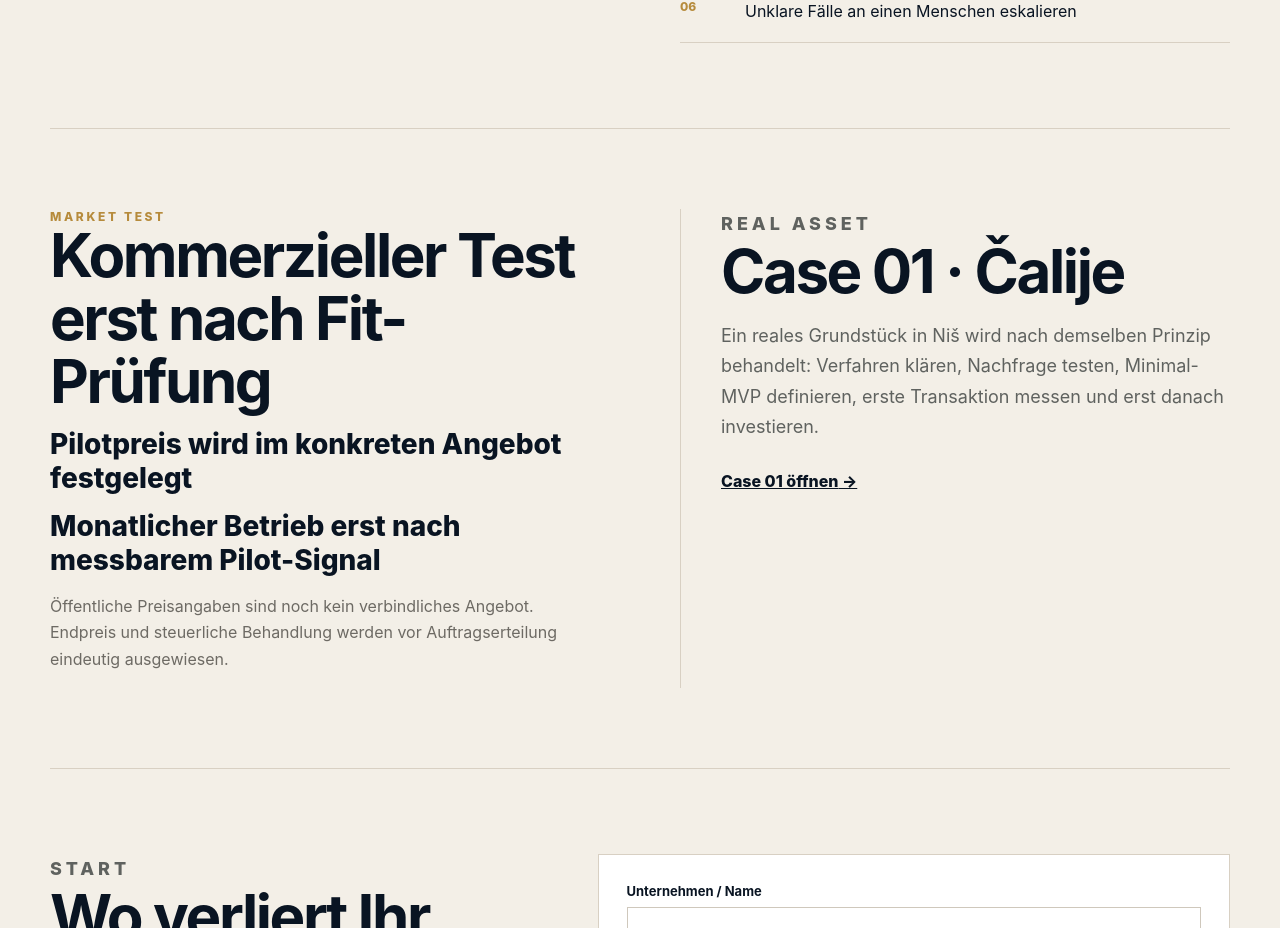
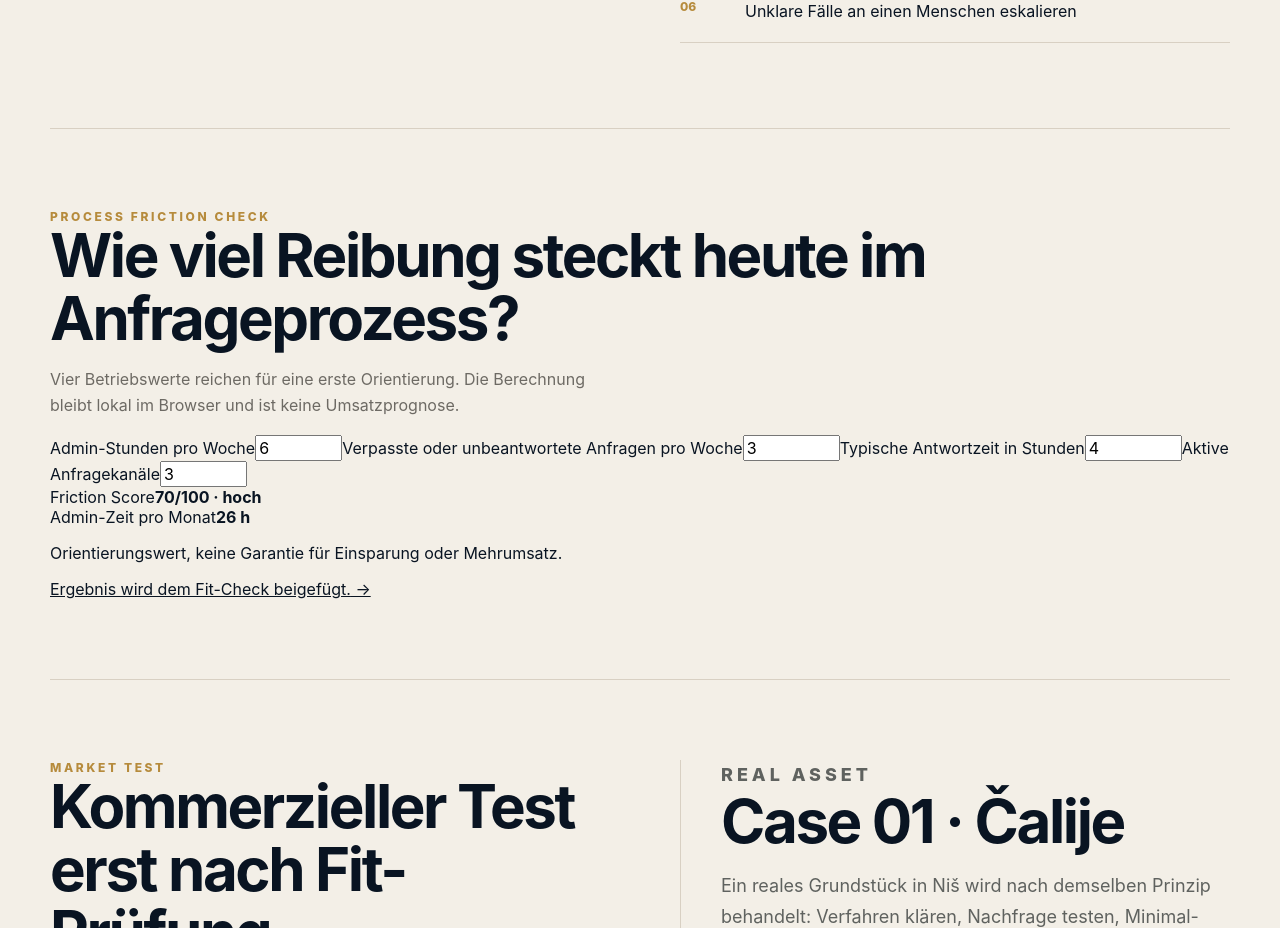
Before and after one commit to danininet/daninihub, a React (Vite) app in the folder daninihub-front/: page / in a window 1280 px wide. Shown: the part 2155-3083 px from the top of the page. Built offline with nearby package versions, Linux system fonts and the light colour scheme.

Commit message:
feat: add privacy-safe Revenue OS friction check

```diff
--- a/daninihub-front/src/RevenueOSLanding.jsx
+++ b/daninihub-front/src/RevenueOSLanding.jsx
@@ -36,6 +36,7 @@ const COPY = {
     footer: 'DaniniHub · Revenue OS · Duisburg · B2B',
     b2b: 'Angebot ausschließlich für Unternehmer und Unternehmen. Kein automatischer Vertragsschluss über das Formular.',
     sensitive: 'Bitte keine Passwörter, Ausweisdaten, Gesundheitsdaten oder Geschäftsgeheimnisse über das öffentliche Formular senden.',
+    frictionEyebrow: 'PROCESS FRICTION CHECK', frictionTitle: 'Wie viel Reibung steckt heute im Anfrageprozess?', frictionLead: 'Vier Betriebswerte reichen für eine erste Orientierung. Die Berechnung bleibt lokal im Browser und ist keine Umsatzprognose.', adminHours: 'Admin-Stunden pro Woche', missedCalls: 'Verpasste oder unbeantwortete Anfragen pro Woche', responseHours: 'Typische Antwortzeit in Stunden', channels: 'Aktive Anfragekanäle', frictionScore: 'Friction Score', monthlyHours: 'Admin-Zeit pro Monat', frictionLow: 'niedrig', frictionMed: 'mittel', frictionHigh: 'hoch', frictionNote: 'Orientierungswert, keine Garantie für Einsparung oder Mehrumsatz.', useResult: 'Ergebnis wird dem Fit-Check beigefügt.',
     privacy: 'Datenschutz', imprint: 'Impressum', cookies: 'Cookies', terms: 'B2B-Rahmen', ai: 'KI-Transparenz'
   },
   sr: {
@@ -72,6 +73,7 @@ const COPY = {
     footer: 'DaniniHub · Revenue OS · Duisburg · B2B',
     b2b: 'Ponuda je namenjena isključivo preduzetnicima i kompanijama. Kontakt forma sama ne zaključuje ugovor.',
     sensitive: 'Ne šaljite lozinke, podatke iz ličnih dokumenata, zdravstvene podatke ni poslovne tajne kroz javnu formu.',
+    frictionEyebrow: 'PROCESS FRICTION CHECK', frictionTitle: 'Koliko trenja danas postoji u prijemu upita?', frictionLead: 'Četiri operativna podatka daju početnu orijentaciju. Račun ostaje lokalno u pregledaču i nije prognoza prihoda.', adminHours: 'Sati administracije nedeljno', missedCalls: 'Propušteni ili neobrađeni upiti nedeljno', responseHours: 'Tipično vreme odgovora u satima', channels: 'Aktivni kanali za upite', frictionScore: 'Friction Score', monthlyHours: 'Administracija mesečno', frictionLow: 'nisko', frictionMed: 'srednje', frictionHigh: 'visoko', frictionNote: 'Orijentacioni rezultat, bez garancije uštede ili dodatnog prihoda.', useResult: 'Rezultat se dodaje fit-check upitu.',
     privacy: 'Privatnost', imprint: 'Impresum', cookies: 'Kolačići', terms: 'B2B okvir', ai: 'AI transparentnost'
   }
 }
@@ -79,6 +81,16 @@ const COPY = {
 export default function RevenueOSLanding({ lang='de', onLanguage }) {
   const t = COPY[lang] || COPY.de
   const [state,setState] = useState('idle')
+  const [friction,setFriction] = useState({adminHours:6,missedCalls:3,responseHours:4,channels:3})
+  const frictionScore = Math.min(100,
+    Math.max(0,Number(friction.adminHours)||0)*4 +
+    Math.max(0,Number(friction.missedCalls)||0)*8 +
+    Math.max(0,Number(friction.responseHours)||0)*3 +
+    Math.max(0,(Number(friction.channels)||1)-1)*5
+  )
+  const frictionBand = frictionScore >= 60 ? t.frictionHigh : frictionScore >= 30 ? t.frictionMed : t.frictionLow
+  const monthlyHours = Math.round((Math.max(0,Number(friction.adminHours)||0)*4.33)*10)/10
+  const frictionSummary = `${t.frictionScore}: ${frictionScore}/100 (${frictionBand}); ${t.monthlyHours}: ${monthlyHours}h; ${t.adminHours}: ${friction.adminHours}; ${t.missedCalls}: ${friction.missedCalls}; ${t.responseHours}: ${friction.responseHours}; ${t.channels}: ${friction.channels}.`
 
   useEffect(()=>{
     document.documentElement.lang = lang
@@ -103,7 +115,7 @@ export default function RevenueOSLanding({ lang='de', onLanguage }) {
       email:String(d.get('email')||''),
       phone:String(d.get('phone')||''),
       interest:'Danini Revenue OS / AI Office 24/7',
-      message:String(d.get('message')||''),
+      message:[String(d.get('message')||''),frictionSummary].filter(Boolean).join('\n\n'),
       language:lang,
       source:'revenue-os-intake',
       privacy_acknowledged:d.get('privacy_ack')==='yes',
@@ -141,6 +153,17 @@ export default function RevenueOSLanding({ lang='de', onLanguage }) {
         <div className="ros-office-list">{t.unitItems.map((x,i)=><div key={x}><span>{String(i+1).padStart(2,'0')}</span><p>{x}</p></div>)}</div>
       </section>
 
+      <section className="ros-section ros-friction" id="friction-check">
+        <div className="ros-friction-copy"><p className="ros-eyebrow">{t.frictionEyebrow}</p><h2>{t.frictionTitle}</h2><p className="ros-muted">{t.frictionLead}</p></div>
+        <div className="ros-friction-grid">
+          <label>{t.adminHours}<input type="number" min="0" max="80" value={friction.adminHours} onChange={e=>setFriction({...friction,adminHours:e.target.value})}/></label>
+          <label>{t.missedCalls}<input type="number" min="0" max="100" value={friction.missedCalls} onChange={e=>setFriction({...friction,missedCalls:e.target.value})}/></label>
+          <label>{t.responseHours}<input type="number" min="0" max="168" value={friction.responseHours} onChange={e=>setFriction({...friction,responseHours:e.target.value})}/></label>
+          <label>{t.channels}<input type="number" min="1" max="10" value={friction.channels} onChange={e=>setFriction({...friction,channels:e.target.value})}/></label>
+        </div>
+        <div className="ros-friction-result"><div><span>{t.frictionScore}</span><strong>{frictionScore}/100 · {frictionBand}</strong></div><div><span>{t.monthlyHours}</span><strong>{monthlyHours} h</strong></div><p>{t.frictionNote}</p><a href="#contact">{t.useResult} →</a></div>
+      </section>
+
       <section className="ros-section ros-pricing">
         <div><p className="ros-eyebrow">MARKET TEST</p><h2>{t.priceTitle}</h2><p className="ros-price">{t.price1}</p><p className="ros-price">{t.price2}</p><p className="ros-muted">{t.priceNote}</p></div>
         <div className="ros-case"><p className="ros-eyebrow">REAL ASSET</p><h2>{t.caseTitle}</h2><p>{t.caseText}</p><a href="https://calije.daninihub.com/">{t.caseCta} →</a></div>
```
